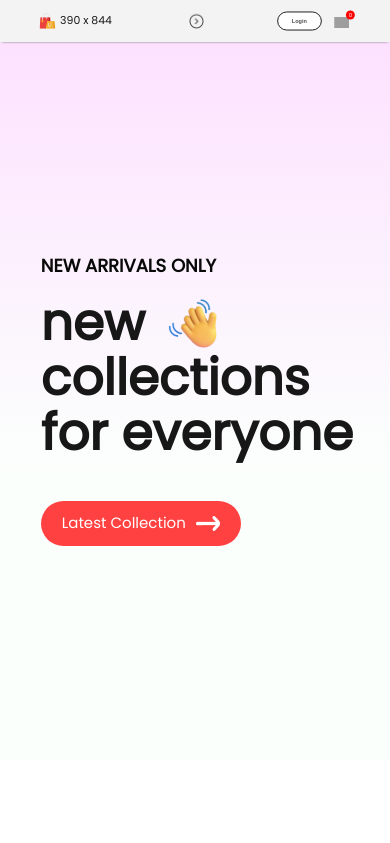
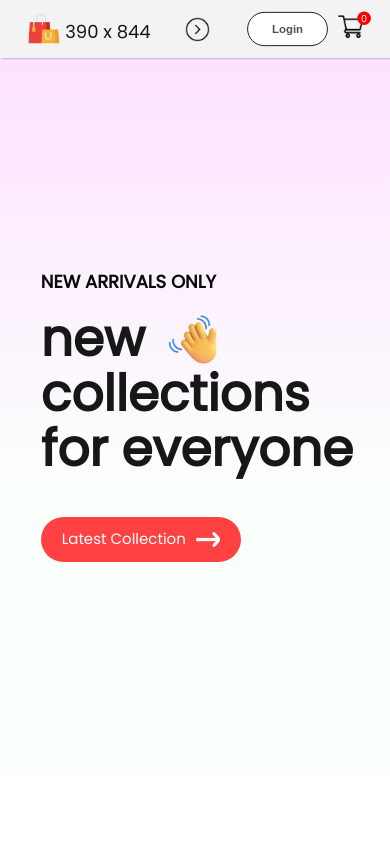
Before and after one commit to adrianmnh/e-comm, a React (Create React App) app: page / in a window 390 px wide. Shown: the top 843 px of the page. Built offline with nearby package versions, Linux system fonts and the light colour scheme; grey boxes are pictures that could not be loaded.

Commit message:
Fully dynamic Navigation Bar

```diff
--- a/src/Components/Navbar/Navbar.css
+++ b/src/Components/Navbar/Navbar.css
@@ -21,7 +21,6 @@
 .navbar-placeholder {
 	width: 98vw;
 	height: calc(var(--navbar-height) + 2*var(--navbar-padding));
-	background: blue;
 }
 
 
@@ -50,7 +49,7 @@
 	/* gap: 50px; */
 	gap: 4svw;
 	color: #626262;
-	font-size: min(1.7svw, 1.6svh);
+	font-size: min(1.9svw, 1.8svh);
 	font-weight: 500;
 	padding-right: 2svw;
 
@@ -63,7 +62,7 @@
 	justify-content: center;
 	gap: 3px;
 	cursor: pointer;
-	color: yellow;
+	/* color: yellow; */
 }
 
 .navbar-menu hr {
@@ -145,7 +144,7 @@
 	}
 
 	.navbar-menu {
-		font-size: min(1.5svw, 1.4svh);
+		font-size: min(1.8svw, 1.7svh);
 	}
 
 	.navbar-login button {
@@ -160,131 +159,348 @@
 
 @media(max-width: 1024px){
 
+	:root {
+		--navbar-height: 50px;
+		--navbar-padding: 12px;
+	}
+
+	.navbar {
+		padding: var(--navbar-padding) 50px;
+		height: var(--navbar-height);
+	}
+
+	.navbar-placeholder {
+		height: calc(var(--navbar-height) + 2*var(--navbar-padding));
+	}
+
+	.navbar-menu {
+		gap: 30px;
+		font-size: 17px;
+		/* padding-right: 5%; */
+	}
+
+	.navbar-logo img {
+		width: 45px;
+	}
+
+	.navbar-logo p {
+		margin-top: auto;
+		font-size: 25px;
+	}
+
+	.navbar-login-cart {
+		all: unset;
+		display: flex;
+		align-items: center;
+		gap: 15%;
+		padding-right: 10%;
+	}
+
+	.navbar-cart-count {
+		/* all: unset; */
+		display: flex;
+		/* justify-content: center;
+		align-items: center;
+		background: red;
+		color: white; */
+		width: 17px;
+		height: 17px;
+		margin-top: -3px;
+		margin-left: -8px;
+		border-radius: 8.5px;
+		font-size: 12px;
+		font-weight: 100;
+		text-align: center;
+	}
+
+	.navbar-cart {
+		transform: scale(1.1);
+	}
+
+	.navbar-login button {
+		width: 110px;
+		height: 48px;
+		font-size: 15px;
+	}
+
+	.navbar-cart img {
+		width: 32px;
+	}
+
 
 }
 
 @media(max-width: 800px){
 
+	:root {
+		--navbar-height: 45px;
+		--navbar-padding: 12px;
+	}
+
+	.navbar {
+		padding: var(--navbar-padding) 30px;
+		height: var(--navbar-height);
+	}
+
+	.navbar-logo img {
+		width: 50px;
+	}
+
+	.navbar-logo p {
+		font-size: 30px;
+	}
+
+	.navbar-placeholder {
+		height: calc(var(--navbar-height) + 2*var(--navbar-padding));
+	}
+
 	.navbar-dropdown {
 		display: block;
-		width: min(3.5svw, 3.5svh);
+		width: 38px;
 		rotate: -90deg;
-		transition: .75s ease-in-out;
+		transition: 0.5s;
 	}
 
 	.navbar-menu {
 		visibility: hidden;
-		height: calc(var(--navbar-height) + 1.5*var(--navbar-padding));
+		/* height: calc(var(--navbar-height) + 1.5*var(--navbar-padding)); */
 		width: 100%;
 		position: absolute;
+		gap: 4.8%;
 		background: #f3f3f3;
+		/* background: white; */
 		justify-content: center;
-		top: calc(var(--navbar-height) + var(--navbar-padding));
-		gap: 5svw;
+		top: calc(1.4*var(--navbar-height) );
+		height: var(--navbar-height);
+		padding-right: 10%;
 
 		opacity: 0;
-		transform: translateY(-30%); /* Start with the menu off-screen */
-		transition: opacity .75s ease-in-out, transform .75s ease-in-out; /* Transition both properties */
+		transform: translateY(-30%);
+		transition: opacity 1s ease-in-out, transform 1s ease-in-out;
 		z-index: 999;
+
+		/* background: #ff4141; */
 	}
 
 	.navbar-menu-visible {
 		visibility: visible;
 		display: flex;
 		opacity: 1;
-		transform: translateY(0); /* Move the menu to its normal position when visible */
+		transform: translateY(0);
 	}
 
 	.navbar-dropdown.open {
 		transform: rotate(90deg);
 	}
 
-	.navbar-login-cart {
-		padding-right: 0;
-	}
-
-	.navbar-login {
-		margin-top: 1%;
-	}
-
 	.navbar-login button {
-		/* margin-top: min(1svw, 1svh); */
-		border: .8px solid #171717;
+		font-size: 15px;
+		height: 43px;
+		border: 2px solid #171717;
 	}
 
 	.navbar-cart {
-		margin-top: min(1svw, 1svh);
+		transform: scale(1.05);
+	}
+
+	.navbar-login-cart {
+		gap: 18%;
+		padding-right: 13%;
 	}
 
 }
 
-@media(max-width: 660px){
+@media(max-width: 550px){
 
+	:root {
+		--navbar-height: 40px;
+		--navbar-padding: 12px;
+	}
 
-}
+	.navbar {
+		padding: var(--navbar-padding) 12px;
+		height: var(--navbar-height);
+	}
 
-@media(max-width: 512px){
+	.navbar-placeholder {
+		height: calc(var(--navbar-height) + 2*var(--navbar-padding));
+	}
 
-	.navbar-menu {
-		font-size: min(1.7svw, 1.6svh);
+	.navbar-logo img {
+		width: 42px;
+	}
+
+	.navbar-logo p {
+		margin-top: 4%;
+		font-size: 25px;
 	}
 
 	.navbar-dropdown {
-		width: min(3.8svw, 3.8svh);
+		width: 33px;
+	}
+
+	.navbar-menu {
+		top: calc(1.4*var(--navbar-height) );
+		height: var(--navbar-height);
 	}
 
 	.navbar-login-cart {
-		display: flex;
-		flex-direction: row;
 		gap: 15%;
-		align-items: center;
-		/* margin-top: -1%; */
-
+		padding-right: 8%;
 	}
 
-	.navbar-login {
-		margin-top: max(-1.0svw, -2.9svh);
+	.navbar-login-cart button {
+		height: 40px;
+		width: 100px;
+	}
+}
+
+@media(max-width: 480px){
+	:root {
+		--navbar-height: 40px;
+		--navbar-padding: 12px;
 	}
 
-	.navbar-login button {
-		border: .5px solid #171717;
+	.navbar {
+		padding: var(--navbar-padding) 12px;
+		height: var(--navbar-height);
 	}
 
-	.navbar-cart {
-		margin-top: 8%;
+	.navbar-placeholder {
+		height: calc(var(--navbar-height) + 2*var(--navbar-padding));
 	}
 
-	.navbar-cart-count {
-		width: 10px;
-		height: 10px;
-		border-radius: 11px;
-		font-size: 6px;
-		font-weight: 100;
+	.navbar-logo img {
+		width: 38px;
 	}
 
-	.navbar-cart img {
-		width: 17px;
+	.navbar-logo p {
+		margin-top: 4%;
+		font-size: 22px;
 	}
 
-}
+	.navbar-menu {
+		font-size: 14px;
+		padding-right: 15%;
+	}
 
-@media(max-width: 412px){
+	.navbar-dropdown {
+		width: 30px;
+	}
+
 	.navbar-login-cart {
-		/* margin-top: -1%; */
+		gap: 12%;
+		padding-right: 7%;
 	}
-	.navbar-login {
-		margin-top: -8%;
+
+	.navbar-login-cart button {
+		width: 95px;
+		height: 38px;
 	}
+
 	.navbar-cart {
 		transform: scale(.9);
 	}
 }
 
-@media(max-width: 300px){
-	.navbar-login {
-		margin-top: -13%;
+@media(max-width: 400px){
+	:root {
+		--navbar-height: 40px;
+		--navbar-padding: 9px;
 	}
+
+	.navbar {
+		padding: var(--navbar-padding) 10px;
+		height: var(--navbar-height);
+	}
+
+	.navbar-placeholder {
+		height: calc(var(--navbar-height) + 2*var(--navbar-padding));
+	}
+
+	.navbar-logo img {
+		width: 34px;
+	}
+
+	.navbar-logo p {
+		margin-top: 4%;
+		font-size: 18px;
+	}
+
+	.navbar-menu {
+		top: calc(1.2*var(--navbar-height) );
+		height: var(--navbar-height);
+		font-size: 13px;
+		padding-right: 15%;
+	}
+
+	.navbar-dropdown {
+		width: 25px;
+	}
+
+	.navbar-login-cart {
+		gap: 3%;
+		padding-right: 3%;
+	}
+
+	.navbar-login-cart button {
+		width: 85px;
+		height: 36px;
+		font-size: 12px;
+		border: 1px solid #171717;
+	}
+
 	.navbar-cart {
 		transform: scale(.8);
 	}
 }
+
+@media(max-width: 360px){
+	:root {
+		--navbar-height: 39px;
+		--navbar-padding: 9px;
+	}
+
+	.navbar {
+		padding: var(--navbar-padding) 9px;
+		height: var(--navbar-height);
+	}
+
+	.navbar-placeholder {
+		height: calc(var(--navbar-height) + 2*var(--navbar-padding));
+	}
+
+	.navbar-logo img {
+		width: 32px;
+	}
+
+	.navbar-logo p {
+		margin-top: 4%;
+		font-size: 17px;
+	}
+
+	.navbar-menu {
+		font-size: 13px;
+		padding-right: 16%;
+	}
+
+	.navbar-dropdown {
+		width: 23px;
+	}
+
+	.navbar-login-cart {
+		/* gap: 3%; */
+		/* padding-right: 3%; */
+	}
+
+	.navbar-login-cart button {
+		width: 80px;
+		height: 34px;
+		font-size: 11px;
+		border: 1px solid #171717;
+	}
+
+	.navbar-cart {
+		transform: scale(.75);
+	}
+}
```
Also changed, not shown: src/Components/Assets/shopping_cart_icon.png (added).
